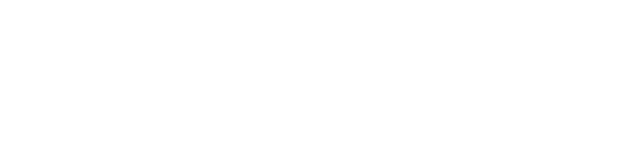
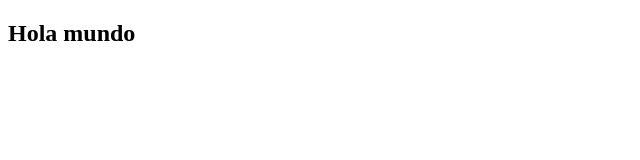
Before and after one commit to IEVN1001-21002873/INTRO-GIT, a plain HTML site: page index.html in a window 1280 px wide. Shown: the whole page, without its empty margins (0-640 px from the left). Drawn offline with Linux system fonts and the light colour scheme.

Commit message:
segundo commit

```diff
--- a/index.html
+++ b/index.html
@@ -3,9 +3,9 @@
 <head>
     <meta charset="UTF-8">
     <meta name="viewport" content="width=device-width, initial-scale=1.0">
-    <title>hola mundo</title>
+    <title>Titulo</title>
 </head>
 <body>
-
+    <h2>Hola mundo</h2>
 </body>
 </html>
```
